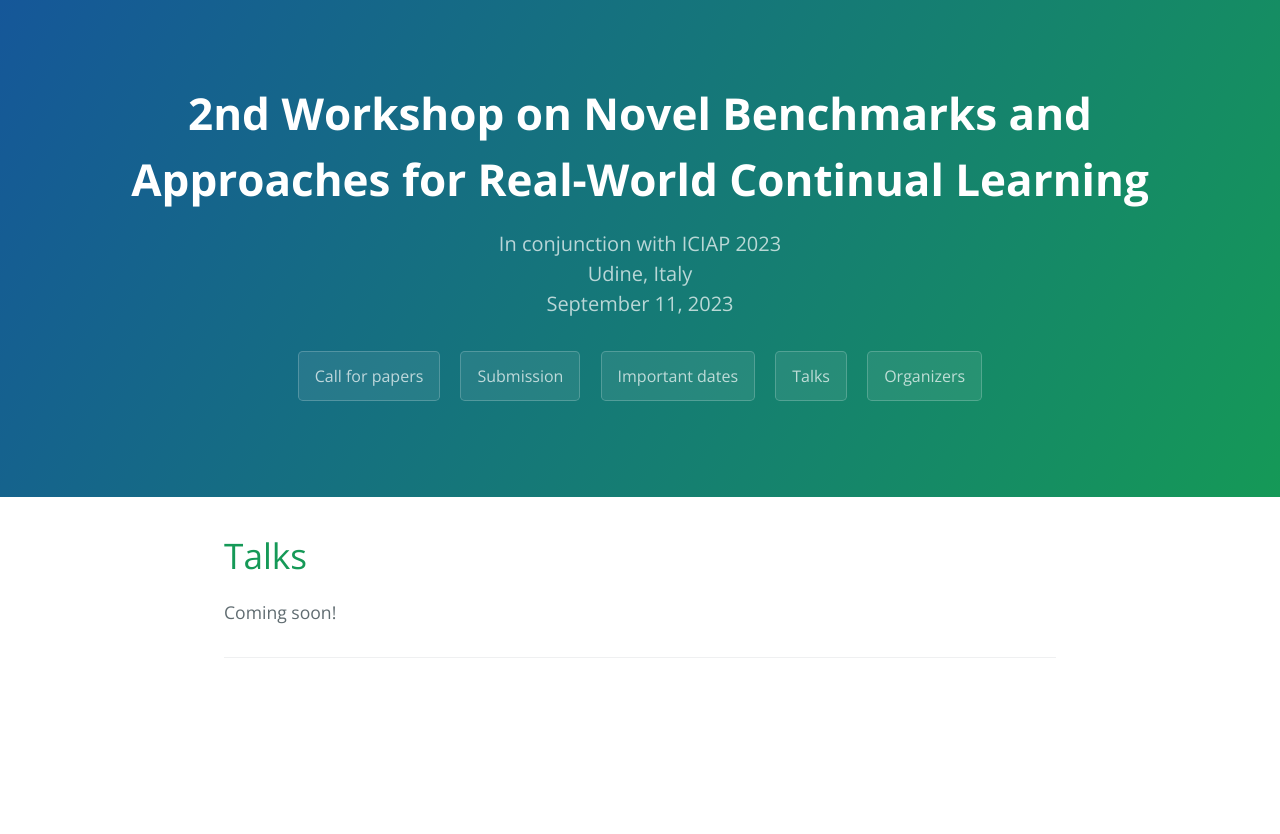
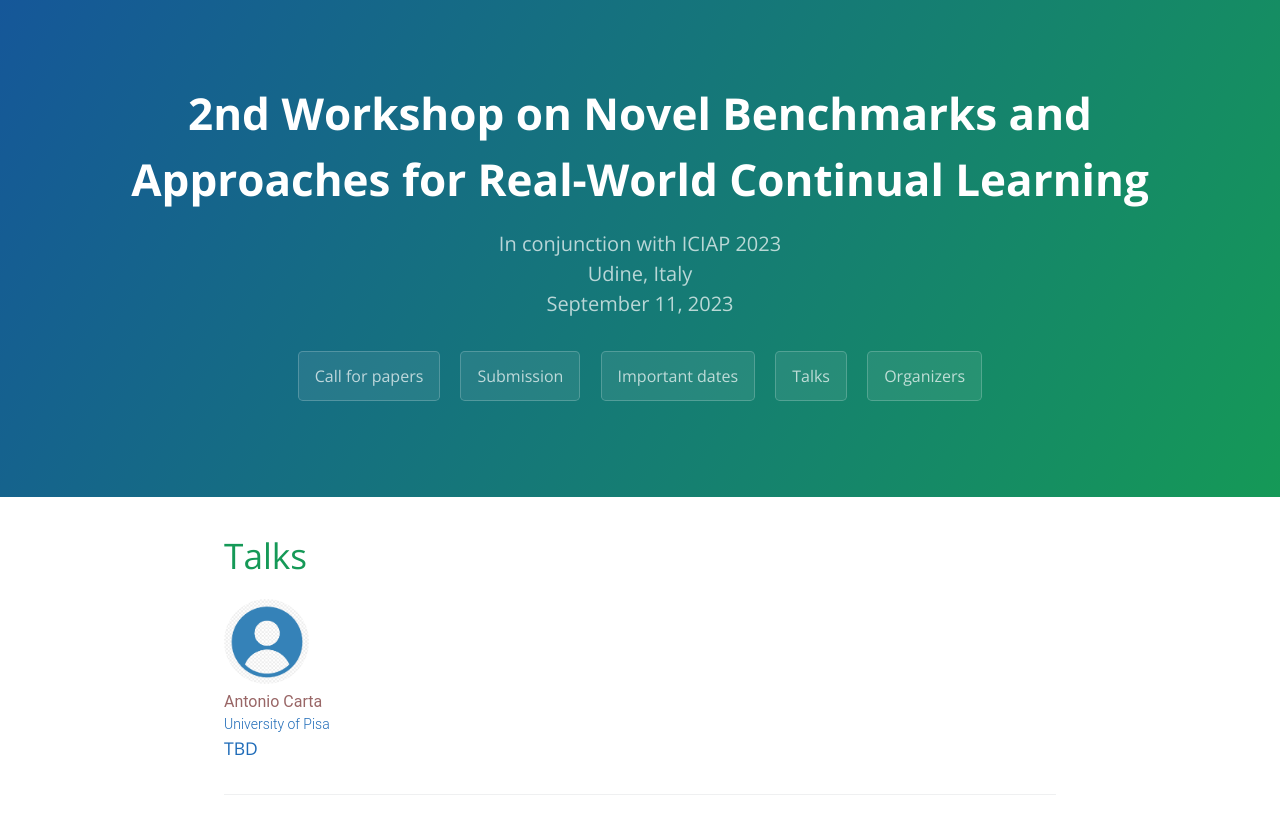
Before and after one commit to cl4real/cl4real.github.io, a Jekyll site: the page built from talks.md, in a window 1280 px wide. Shown: the top 834 px of the page. Built offline with Jekyll 4.4.1, drawn with Linux system fonts in a browser that asks for light colours; our own code applies the rules of GitHub Pages for plain Markdown files.

Commit message:
Added talk

```diff
--- a/_config.yml
+++ b/_config.yml
@@ -55,3 +55,8 @@ workshop:
       affiliation: Harokopio University of Athens
     - name: Pietro Zanuttigh
       affiliation: University of Padova
+  talks:
+    - name: Antonio Carta
+      affiliation: University of Pisa
+      pic: img/pic.jpg
+      title: TBD
--- a/talks.md
+++ b/talks.md
@@ -4,4 +4,17 @@ layout: default
 
 # Talks
 
-Coming soon!
+{% for person in site.workshop.talks %}
+<p>
+<a href="mailto:{{ person.email }}">
+<div class="speaker">
+    <img class="headshot" src="{{ person.pic }}"/>
+    <div class="details">
+	<span class="name">{{ person.name }}<br>{{ person.surname }}</span>
+	<span class="affiliation">{{ person.affiliation }}</span>
+	<span class="title">{{ person.title }}</span>
+    </div>
+</div>
+</a>
+</p>
+{% endfor %}
```
